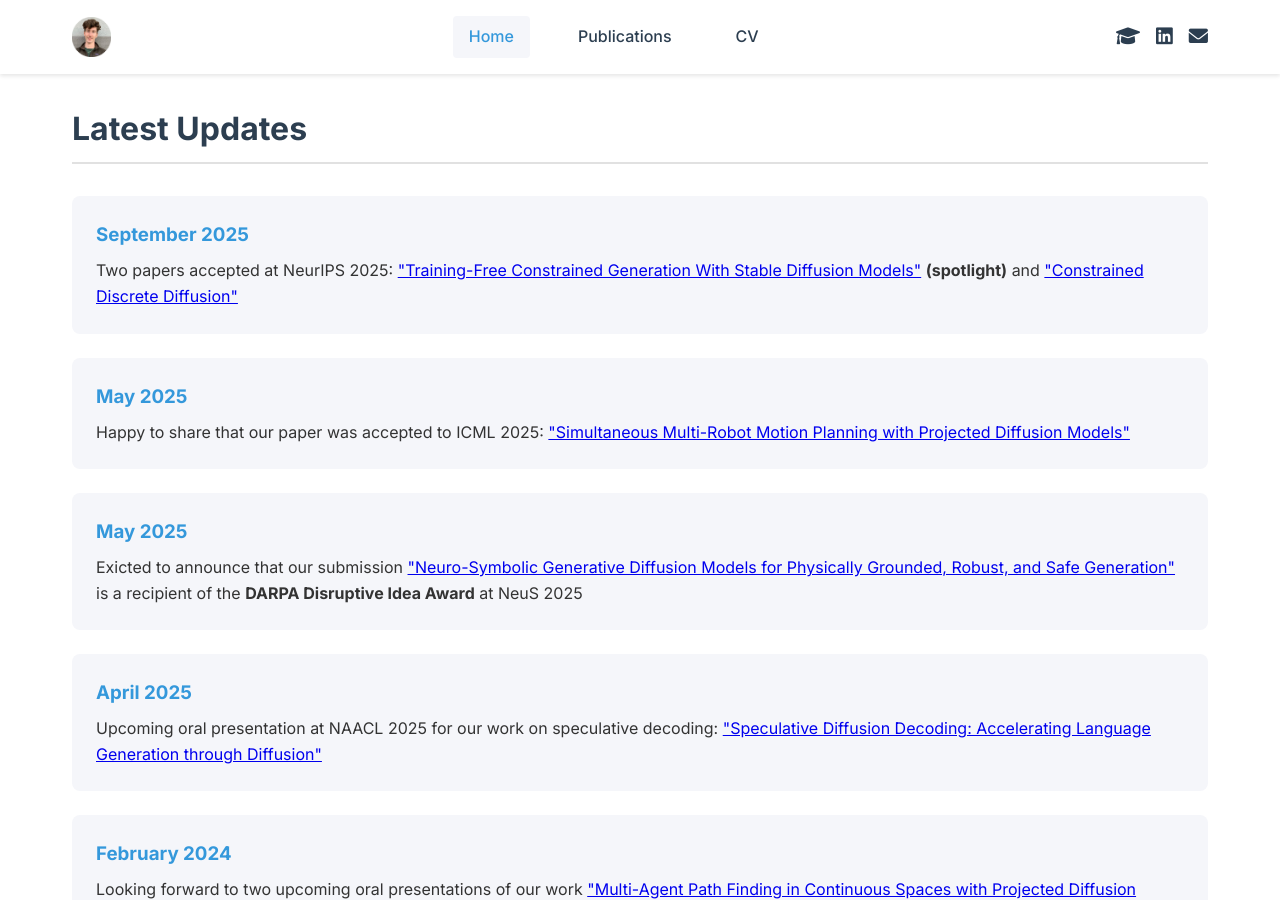
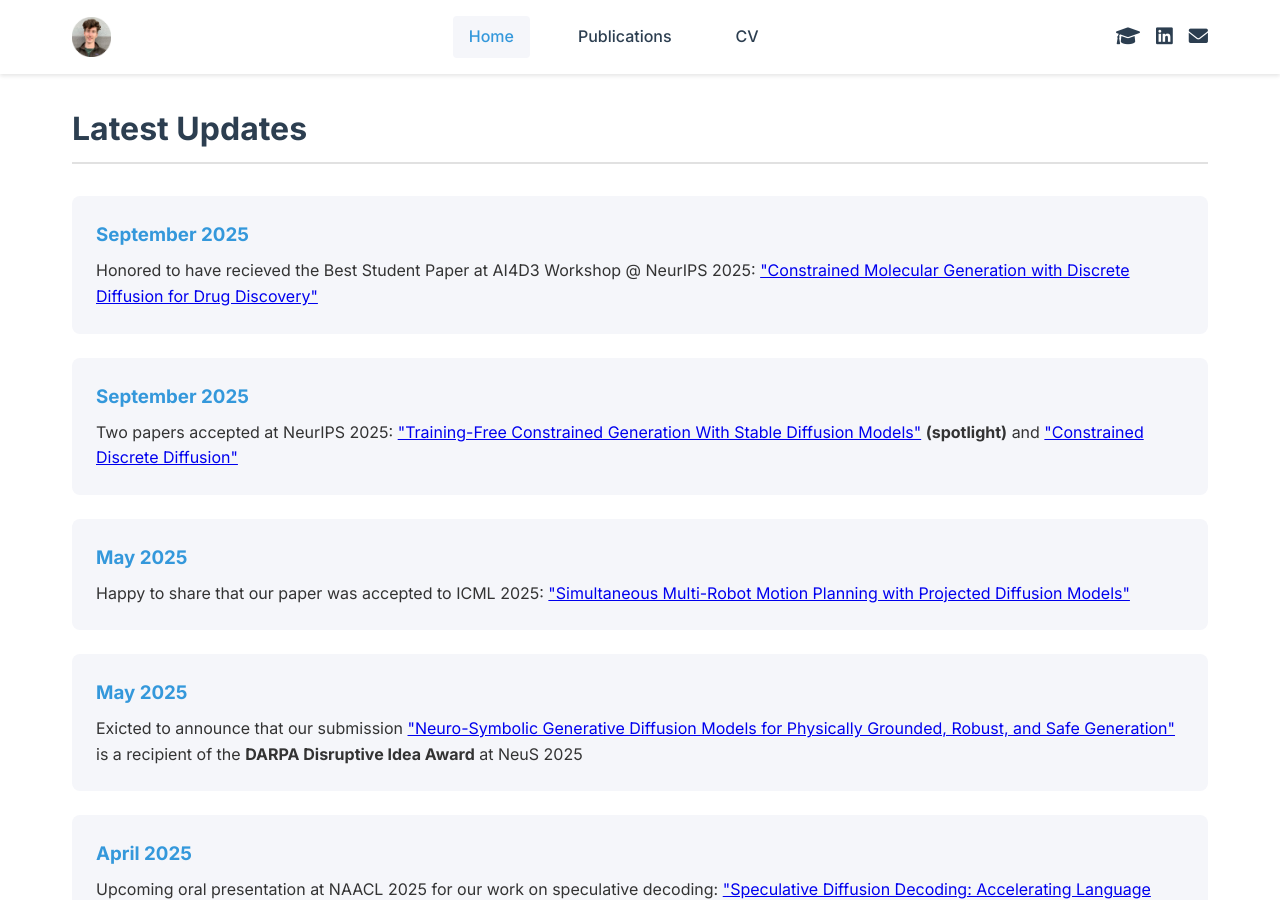
Before and after one commit to jacobchristopher/jacobchristopher.github.io, a Jekyll site: the page built from index.md, in a window 1280 px wide and 900 px high, scrolled down 1000 px. Built offline with Jekyll 4.4.1, drawn with Linux system fonts in a browser that asks for light colours.

Commit message:
Update index.md

```diff
--- a/index.md
+++ b/index.md
@@ -35,6 +35,10 @@ title: Home
     <div class="updates">
         <div class="update-item">
             <h3>September 2025</h3>
+            <p>Honored to have recieved the <span class="highlight">Best Student Paper</span> at AI4D3 Workshop @ NeurIPS 2025: <a href="https://ai4d3.github.io/2025/papers/18_Constrained_Molecular_Gener.pdf" target="_blank">"Constrained Molecular Generation with Discrete Diffusion for Drug Discovery"</a></p>
+        </div>
+        <div class="update-item">
+            <h3>September 2025</h3>
             <p>Two papers accepted at NeurIPS 2025: <a href="https://arxiv.org/abs/2502.05625v3" target="_blank">"Training-Free Constrained Generation With Stable Diffusion Models"</a> <b>(spotlight)</b> and <a href="https://arxiv.org/abs/2503.09790" target="_blank">"Constrained Discrete Diffusion"</a></p>
         </div>
         <div class="update-item">
```
